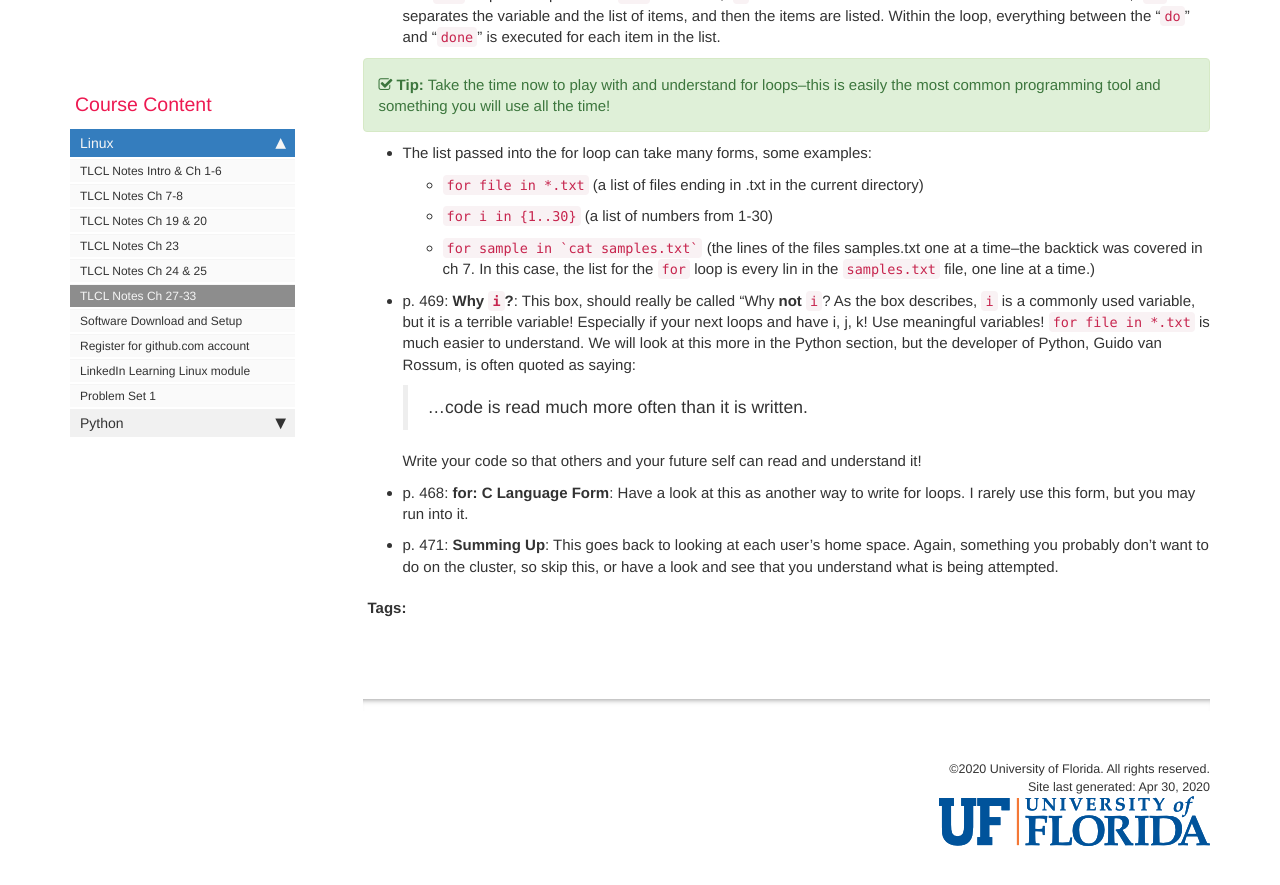
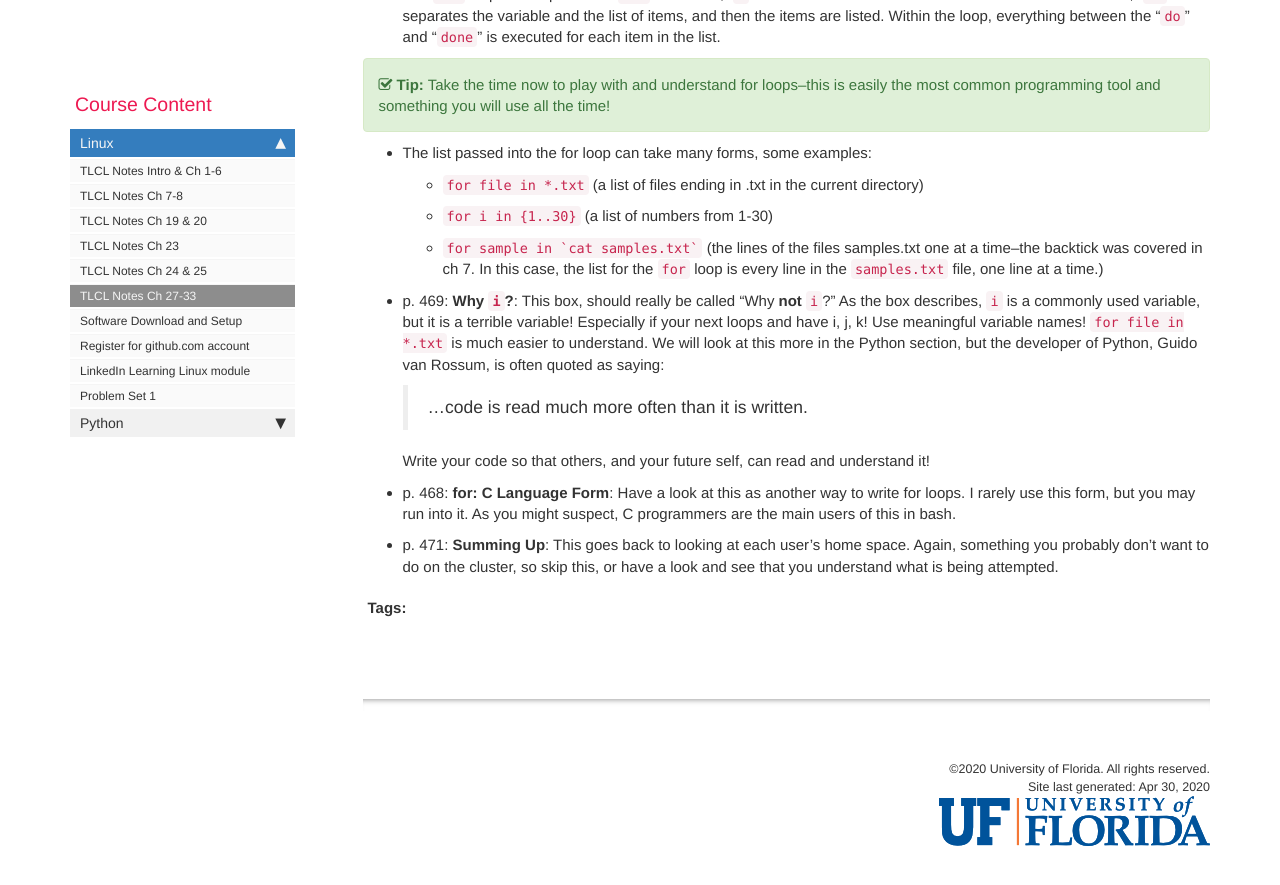
Before and after one commit to comptoolsres/comptoolsres.github.io, a Jekyll site: the page built from TLCL_reading_notes_5.md, in a window 1280 px wide and 900 px high, scrolled down 5204 px. Shown: the top 885 px of the window. Built offline with Jekyll 4.4.1, drawn with Linux system fonts in a browser that asks for light colours; comment, search, counter and statistics services are not loaded; some of the changed text lies outside the part shown.

```diff
--- a/TLCL_reading_notes_5.md
+++ b/TLCL_reading_notes_5.md
@@ -12,7 +12,7 @@ Below is a graphical representation of the logic behind an `if` statement.
 
 ![Diagram of if and if-else statements](images/if_statements.png)
 
-`if` statements are used throughout programming for flow control--making decisions and controlling how the program runs. If some condition is met, do one thing, otherwise (`else`) do something else. If statements to make choices among multiple conditions. Once one condition is met, that portion of the code is executed, so it is important to think about the order of else if statements. In bash and Python, 'else if' is squished together to make the `elif` statement. `else` is always the last statement because if the program makes it through all the `if` and `elif` statements without any of them being true, `else` is used to handle any other condition--there is no test, it is automatically true.
+`if` statements are used throughout programming for flow control--making decisions and controlling how the program runs. If some condition is met, do one thing, otherwise (`else`) do something else. If statements are used to make choices among multiple conditions. Once one condition is met, that portion of the code is executed, so it is important to think about the order of 'else if' statements. In bash and Python, 'else if' is squished together to make the `elif` statement. `else` is always the last statement because if the program makes it through all the `if` and `elif` statements without any of them being true, `else` is used to handle any other condition--there is no test, it is automatically true.
 
 * p. 396: **test**: It is important to note that the `[ expression ]` format has a single space on either side of the expression. See what happens if I delete the spaces on this example:
 
@@ -76,7 +76,7 @@ The idea here is to do something **while** some condition is true. Once that con
 
   ![Diagram of an until loop](images/until_loop.png)
 
-  Notice that, opposite of the `while` loop, in the `until` loop, the loop executes as long as the condition is false--or *until* it is true. Choose the loop that make most sense, or is easiest to code for the conditions you want to enforce.
+  Notice that, opposite of the `while` loop, in the `until` loop, the loop executes as long as the condition is false--or **until** it is true. Choose the loop that make most sense, or is easiest to code for the conditions you want to enforce.
 
 * p. 428: **Reading Files with Loops**: Remember that there is a copy of the `distros.txt` file at `/ufrc/bsc4452/share/Class_Files/TLCL_files/distros.txt`.
 
@@ -127,14 +127,14 @@ The idea is to pass a lits of items, or a range of numbers, into the loop and ex
 
   * `for file in *.txt` (a list of files ending in .txt in the current directory)
   * `for i in {1..30}` (a list of numbers from 1-30)
-  * ``for sample in `cat samples.txt` `` (the lines of the files samples.txt one at a time--the backtick was covered in ch 7. In this case, the list for the `for` loop is every lin in the `samples.txt` file, one line at a time.)
+  * ``for sample in `cat samples.txt` `` (the lines of the files samples.txt one at a time--the backtick was covered in ch 7. In this case, the list for the `for` loop is every line in the `samples.txt` file, one line at a time.)
 
-* p. 469: **Why `i`?**: This box, should really be called "Why **not** `i`? As the box describes, `i` is a commonly used variable, but it is a terrible variable! Especially if your next loops and have i, j, k! Use meaningful variables! `for file in *.txt` is much easier to understand. We will look at this more in the Python section, but the developer of Python, Guido van Rossum, is often quoted as saying:
+* p. 469: **Why `i`?**: This box, should really be called "Why **not** `i`?" As the box describes, `i` is a commonly used variable, but it is a terrible variable! Especially if your next loops and have i, j, k! Use meaningful variable names! `for file in *.txt` is much easier to understand. We will look at this more in the Python section, but the developer of Python, Guido van Rossum, is often quoted as saying:
 
   > ...code is read much more often than it is written.
 
-  Write your code so that others and your future self can read and understand it!
+  Write your code so that others, and your future self, can read and understand it!
 
-* p. 468: **for: C Language Form**: Have a look at this as another way to write for loops. I rarely use this form, but you may run into it.
+* p. 468: **for: C Language Form**: Have a look at this as another way to write for loops. I rarely use this form, but you may run into it. As you might suspect, C programmers are the main users of this in bash.
 
 * p. 471: **Summing Up**: This goes back to looking at each user's home space. Again, something you probably don't want to do on the cluster, so skip this, or have a look and see that you understand what is being attempted.
```
Also changed, not shown: TLCL_reading_notes_2.md (+3 -3 lines), TLCL_reading_notes_3.md (+6 -6 lines), TLCL_reading_notes_4.md (+14 -12 lines), github_account.md (+7 -3 lines), software.md (+7 -5 lines).
